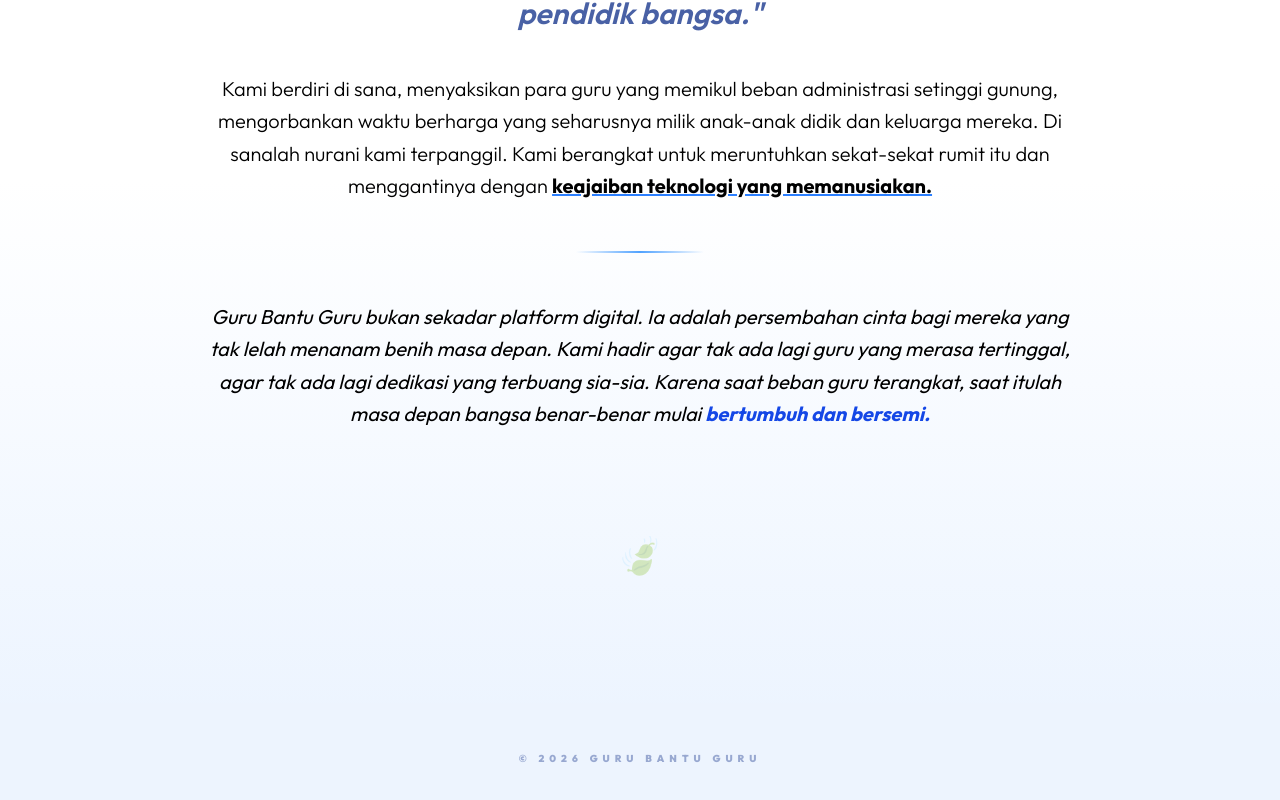
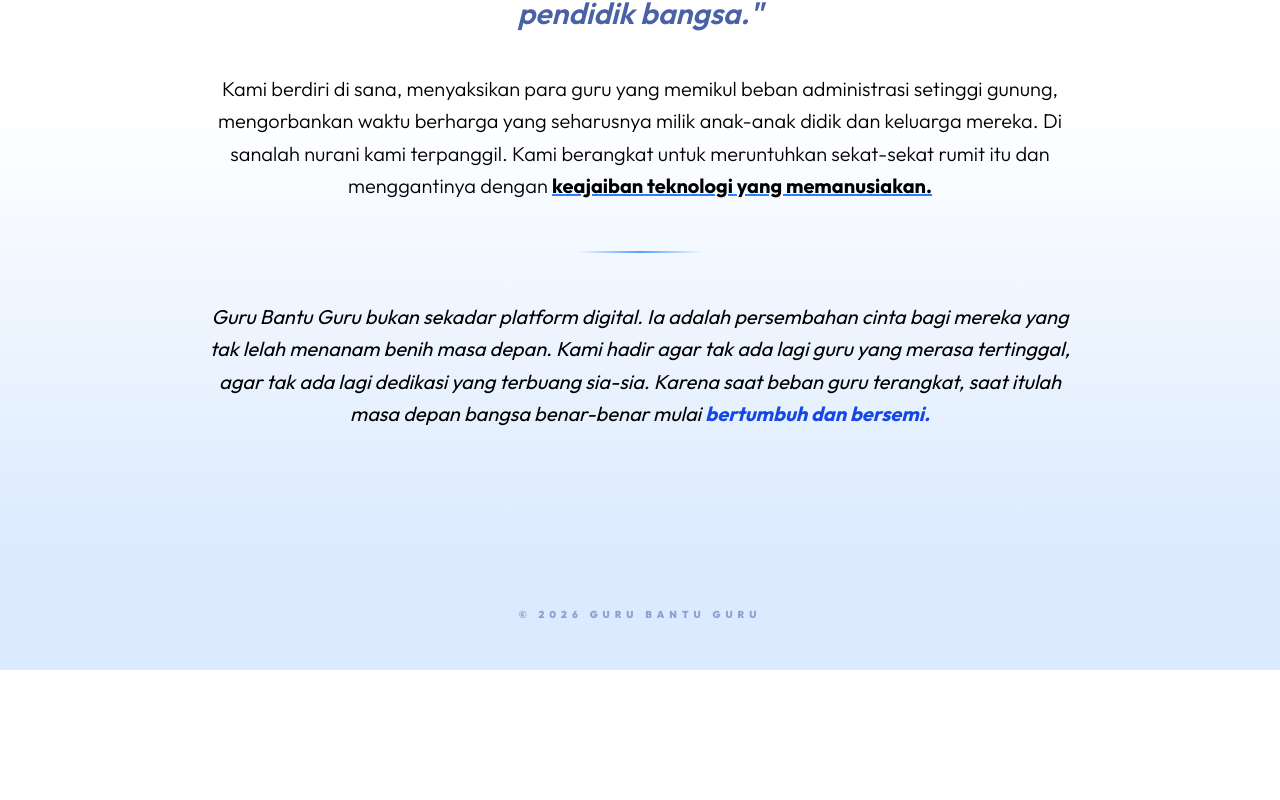
Before and after one commit to HafizyCorporate/GuruBantuGuru, a Next.js app: page / in a window 1280 px wide. Shown: the part 5144-5944 px from the top of the page. After the commit the page ends 5814 px from the top, so only its background shows below. Built offline with nearby package versions, Linux system fonts and the light colour scheme.

Commit message:
Update page.tsx

```diff
--- a/app/page.tsx
+++ b/app/page.tsx
@@ -19,7 +19,7 @@
 
   const frameIndex = useTransform(scrollYProgress, [0, 1], [0, totalFrames - 1]);
 
-  // Opacity teks untuk Canvas agar pas di gedung modern
+  // Opacity teks untuk Canvas (GURUBANTUGURU)
   const text1Opacity = useTransform(scrollYProgress, [0, 0.1, 0.2], [1, 1, 0]);
   const text2Opacity = useTransform(scrollYProgress, [0.35, 0.5, 0.6], [0, 1, 0]);
   const text3Opacity = useTransform(scrollYProgress, [0.75, 0.85, 0.95], [0, 1, 0]);
@@ -31,7 +31,7 @@
     const loadedImages: HTMLImageElement[] = [];
     let count = 0;
 
-    // Load Frame 1 Instan (Gedung Modern Awal)
+    // Load Frame 1 Instan
     const firstImg = new Image();
     firstImg.src = `/ezgif-frame-001.jpg`;
     firstImg.onload = () => {
@@ -87,7 +87,7 @@
         html, body { background: transparent !important; margin: 0; padding: 0; overflow-x: hidden; }
       `}</style>
 
-      {/* SECTION 1: CANVAS (Gedung Modern & Daun) */}
+      {/* SECTION 1: CANVAS TETAP SEPERTI SEBELUMNYA */}
       <section ref={containerRef} className="relative h-[600vh]">
         <div className="sticky top-0 h-screen w-full overflow-hidden">
           <canvas ref={canvasRef} className="absolute inset-0 w-full h-full object-cover z-0" />
@@ -117,24 +117,24 @@
         </div>
       </section>
 
-      {/* SECTION 2: OUR STORY (Muncul setelah scroll gedung selesai) */}
+      {/* SECTION 2: OUR STORY (MUNCUL SETELAH CANVAS) */}
       <section
-        className="relative min-h-screen w-full flex flex-col items-center justify-center px-6 py-32 bg-gradient-to-b from-white via-white to-blue-100/50"
+        className="relative min-h-screen w-full flex flex-col items-center justify-center px-6 py-32 bg-gradient-to-b from-white via-white to-blue-100 z-20"
       >
         <div className="max-w-4xl w-full text-center">
           <motion.h2
-            initial={{ opacity: 0, filter: "blur(10px)" }}
-            whileInView={{ opacity: 1, filter: "blur(0px)" }}
-            transition={{ duration: 1.5 }}
+            initial={{ opacity: 0, y: 30 }}
+            whileInView={{ opacity: 1, y: 0 }}
+            transition={{ duration: 1.2, ease: "easeOut" }}
             className="text-5xl md:text-7xl font-black italic tracking-tighter text-black uppercase mb-16"
           >
             Our Story
           </motion.h2>
 
           <motion.div
-            initial={{ opacity: 0, y: 30 }}
-            whileInView={{ opacity: 1, y: 0 }}
-            transition={{ duration: 2, delay: 0.5 }}
+            initial={{ opacity: 0 }}
+            whileInView={{ opacity: 1 }}
+            transition={{ duration: 1.5, delay: 0.5 }}
             className="space-y-10 text-black px-4"
           >
             <p className="text-xl md:text-3xl font-semibold leading-tight italic text-blue-900/80">
@@ -150,19 +150,11 @@
             <p className="text-lg md:text-xl leading-relaxed italic">
               Guru Bantu Guru bukan sekadar platform digital. Ia adalah persembahan cinta bagi mereka yang tak lelah menanam benih masa depan. Kami hadir agar tak ada lagi guru yang merasa tertinggal, agar tak ada lagi dedikasi yang terbuang sia-sia. Karena saat beban guru terangkat, saat itulah masa depan bangsa benar-benar mulai <span className="font-bold text-blue-700">bertumbuh dan bersemi.</span>
             </p>
-
-            <motion.div
-              initial={{ scale: 0 }}
-              whileInView={{ scale: 1 }}
-              className="pt-16 text-blue-500/30 text-4xl"
-            >
-              🍃
-            </motion.div>
           </motion.div>
         </div>
       </section>
 
-      <footer className="bg-blue-100/50 py-12 text-center">
+      <footer className="bg-blue-100 py-12 text-center">
         <p className="opacity-40 text-[10px] font-black uppercase tracking-[0.5em] text-blue-900">
           © 2026 GURU BANTU GURU
         </p>
```
